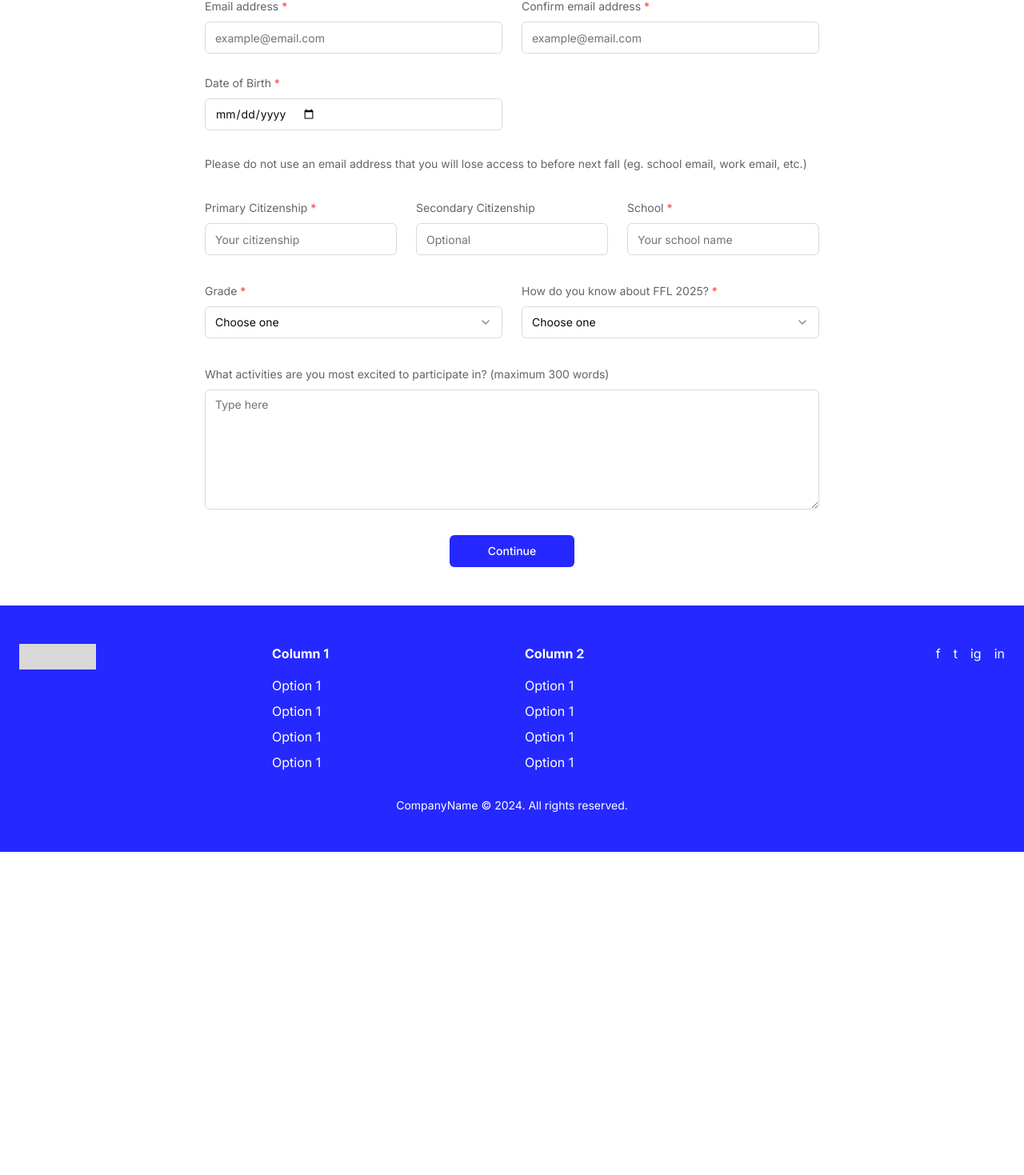
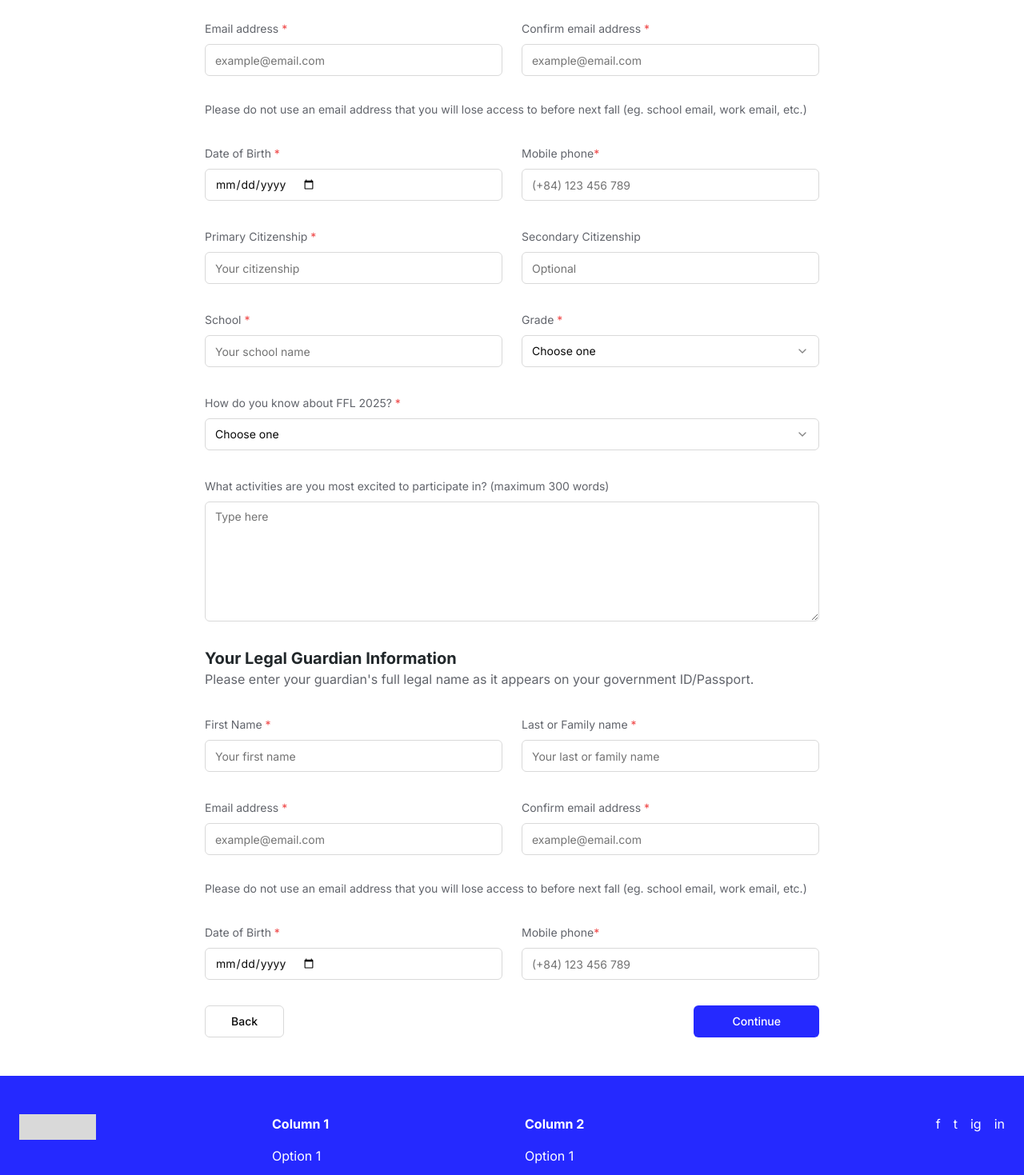
Before and after one commit to khanhngoo/FFL2025-next.js-supabase, a Next.js app: page /apply/form in a window 1280 px wide. Shown: the part 498-1967 px from the top of the page at 80% size. Before the commit the page ends 1563 px from the top, so only its background shows below. Built offline with nearby package versions, Linux system fonts and the light colour scheme; no server answers.

Commit message:
add a bunch of things i dont't remember lol, reformat buttons and email sending, add call to action, add more things and format registration form, havent't add additional data handle for new fields, also remember to add sessionstorage to store recovery data

```diff
--- a/app/apply/form/page.tsx
+++ b/app/apply/form/page.tsx
@@ -57,6 +57,10 @@ export default function RegistrationForm() {
       return
     }
     setStep(2)
+  }
+
+  const handleBack = () => {
+    router.push('/apply')
   }
 
   const handleSubmit = async () => {
@@ -152,11 +156,12 @@ export default function RegistrationForm() {
         </div>
 
         <div className="max-w-3xl mx-auto">
-          <h1 className="text-4xl font-bold text-center text-[#21272a] mb-12">REGISTRATION FORM</h1>
+          <h1 className="text-4xl font-bold text-center text-[#21272a] mb-12">APPLICATION FORM</h1>
 
           {step === 1 && (
             <div className="space-y-8">
               <p className="text-[#61646b]">
+                <span className="font-bold text-[#21272a] text-xl">Your Personal Information</span> <br />
                 Please enter your full legal name as it appears on your government ID/Passport.
               </p>
 
@@ -191,7 +196,7 @@ export default function RegistrationForm() {
                   </label>
                   <Select onValueChange={(value) => handleSelectChange('sex', value)} value={formData.sex}>
                     <SelectTrigger className="border-[#d9d9d9]">
-                      <SelectValue placeholder="Choose one" />
+                      <SelectValue placeholder="Choose one"/>
                     </SelectTrigger>
                     <SelectContent>
                       <SelectItem value="male">Male</SelectItem>
@@ -226,6 +231,12 @@ export default function RegistrationForm() {
                     className="border-[#d9d9d9]"
                   />
                 </div>
+              </div>
+              <p className="text-sm text-[#61646b]">
+                Please do not use an email address that you will lose access to before next fall (eg. school email, work
+                email, etc.)
+              </p>
+              <div className="grid md:grid-cols-2 gap-6">
                 <div className="space-y-2">
                   <label className="text-sm text-[#61646b]">
                     Date of Birth <span className="text-red-500">*</span>
@@ -238,14 +249,23 @@ export default function RegistrationForm() {
                     className="border-[#d9d9d9]"
                   />
                 </div>
+                <div className="space-y-2">
+                  <label className="text-sm text-[#61646b]">
+                    Mobile phone<span className="text-red-500">*</span>
+                  </label>
+                  <Input
+                    type="email"
+                    placeholder="(+84) 123 456 789"
+                    className="border-[#d9d9d9]"
+                  />
+                </div>
               </div>
 
-              <p className="text-sm text-[#61646b]">
-                Please do not use an email address that you will lose access to before next fall (eg. school email, work
-                email, etc.)
-              </p>
 
-              <div className="grid md:grid-cols-3 gap-6">
+
+
+
+              <div className="grid md:grid-cols-2 gap-6">
                 <div className="space-y-2">
                   <label className="text-sm text-[#61646b]">
                     Primary Citizenship <span className="text-red-500">*</span>
@@ -265,7 +285,11 @@ export default function RegistrationForm() {
                     className="border-[#d9d9d9]"
                   />
                 </div>
-                <div className="space-y-2">
+              </div>
+
+
+              <div className="grid md:grid-cols-2 gap-6 items-stretch">
+              <div className="space-y-2">
                   <label className="text-sm text-[#61646b]">
                     School <span className="text-red-500">*</span>
                   </label>
@@ -277,9 +301,6 @@ export default function RegistrationForm() {
                     className="border-[#d9d9d9]"
                   />
                 </div>
-              </div>
-
-              <div className="grid md:grid-cols-2 gap-6 items-stretch">
                 <div className="space-y-2 h-full">
                   <label className="text-sm text-[#61646b]">
                     Grade <span className="text-red-500">*</span>
@@ -296,7 +317,8 @@ export default function RegistrationForm() {
                     </SelectContent>
                   </Select>
                 </div>
-                <div className="space-y-2 h-full">
+              </div>
+              <div className="space-y-2 h-full">
                   <label className="text-sm text-[#61646b]">
                     How do you know about FFL 2025? <span className="text-red-500">*</span>
                   </label>
@@ -312,7 +334,6 @@ export default function RegistrationForm() {
                     </SelectContent>
                   </Select>
                 </div>
-              </div>
 
               <div className="space-y-2">
                 <label className="text-sm text-[#61646b]">
@@ -328,7 +349,105 @@ export default function RegistrationForm() {
                 />
               </div>
 
-              <div className="flex justify-center">
+              {/* Guardian Information Section */}
+              <div className="space-y-8">
+                <p className="text-[#61646b]">
+                  <span className="font-bold text-[#21272a] text-xl">Your Legal Guardian Information</span> <br />
+                  Please enter your guardian's full legal name as it appears on your government ID/Passport.
+                </p>
+
+                <div className="grid md:grid-cols-2 gap-6">
+                  <div className="space-y-2">
+                    <label className="text-sm text-[#61646b]">
+                      First Name <span className="text-red-500">*</span>
+                    </label>
+                    <Input
+                      name="first_name"
+                      value={formData.first_name}
+                      onChange={handleInputChange}
+                      placeholder="Your first name"
+                      className="border-[#d9d9d9]"
+                    />
+                  </div>
+                  <div className="space-y-2">
+                    <label className="text-sm text-[#61646b]">
+                      Last or Family name <span className="text-red-500">*</span>
+                    </label>
+                    <Input
+                      name="last_name"
+                      value={formData.last_name}
+                      onChange={handleInputChange}
+                      placeholder="Your last or family name"
+                      className="border-[#d9d9d9]"
+                    />
+                  </div>
+
+                </div>
+
+                <div className="grid md:grid-cols-2 gap-6">
+                  <div className="space-y-2">
+                    <label className="text-sm text-[#61646b]">
+                      Email address <span className="text-red-500">*</span>
+                    </label>
+                    <Input
+                      name="email"
+                      value={formData.email}
+                      onChange={handleInputChange}
+                      type="email"
+                      placeholder="example@email.com"
+                      className="border-[#d9d9d9]"
+                    />
+                  </div>
+                  <div className="space-y-2">
+                    <label className="text-sm text-[#61646b]">
+                      Confirm email address <span className="text-red-500">*</span>
+                    </label>
+                    <Input
+                      type="email"
+                      placeholder="example@email.com"
+                      className="border-[#d9d9d9]"
+                    />
+                  </div>
+                </div>
+                <p className="text-sm text-[#61646b]">
+                  Please do not use an email address that you will lose access to before next fall (eg. school email, work
+                  email, etc.)
+                </p>
+                <div className="grid md:grid-cols-2 gap-6">
+                  <div className="space-y-2">
+                    <label className="text-sm text-[#61646b]">
+                      Date of Birth <span className="text-red-500">*</span>
+                    </label>
+                    <Input
+                      name="date_of_birth"
+                      value={formData.date_of_birth}
+                      onChange={handleInputChange}
+                      type="date"
+                      className="border-[#d9d9d9]"
+                    />
+                  </div>
+                  <div className="space-y-2">
+                    <label className="text-sm text-[#61646b]">
+                      Mobile phone<span className="text-red-500">*</span>
+                    </label>
+                    <Input
+                      type="email"
+                      placeholder="(+84) 123 456 789"
+                      className="border-[#d9d9d9]"
+                    />
+                  </div>
+                </div>
+              </div>
+
+              <div className="flex justify-between">
+                <Button
+                  variant="outline"
+                  className="border-[#d9d9d9] px-8"
+                  onClick={handleBack}
+                  type="button"
+                >
+                  Back
+                </Button>
                 <Button
                   className="bg-[#2529ff] text-white hover:bg-[#2529ff]/90 px-12"
                   onClick={handleContinue}
--- a/app/faq/page.tsx
+++ b/app/faq/page.tsx
@@ -34,9 +34,12 @@ export default function FAQPage() {
         </div>
 
         <div className="max-w-2xl mx-auto text-center space-y-6">
-          <h2 className="text-xl font-medium text-[#21272a]">Got more question?</h2>
-          <div className="flex gap-4 justify-center">
-            <Input placeholder="Type here" className="max-w-md border-[#d9d9d9]" />
+          <h2 className="text-xl font-medium text-[#21272a]">Got more questions?</h2>
+          <div className="flex gap-2 justify-center">
+            <div className="flex gap-1 justify-center">
+              <Input placeholder="Your email" className="max-w-md border-[#d9d9d9]" />
+              <Input placeholder="Type your question here" className="max-w-md border-[#d9d9d9]" />
+            </div>
             <Button className="bg-[#2529ff] text-white hover:bg-[#2529ff]/90 px-8">Send</Button>
           </div>
         </div>
--- a/app/information/page.tsx
+++ b/app/information/page.tsx
@@ -75,7 +75,9 @@ export default function InformationPage() {
 
         <section className="mb-16">
           <h2 className="text-2xl font-bold text-[#21272a] mb-4">Program Fee</h2>
-          <p className="text-[#61646b] mb-8">The cost of the program is $2,000 per person.</p>
+          <p className="text-[#61646b] mb-8">The cost of the program is $2,000 per person.
+            <br /><i>Note: The program cost will be changed after the application process. Qualified applications might receive financial aid after the review process.</i>
+          </p>
 
           <div className="grid md:grid-cols-2 gap-8">
             <div className="border rounded-lg p-6">
@@ -110,7 +112,7 @@ export default function InformationPage() {
         </section>
 
         <section className="text-center mb-16">
-          <h2 className="text-3xl font-bold text-[#21272a] mb-8">CALL TO ACTION SENTENCE!</h2>
+          <h2 className="text-3xl font-bold text-[#21272a] mb-8">HEY SUCCESSFUL ENTREPRENEUR, WHAT ARE YOU WAITING FOR?</h2>
           <div className="flex justify-center gap-4">
             <Link href="/apply">
                 <Button className="bg-[#2529ff] text-white hover:bg-[#2529ff]/90">Apply Now</Button>
--- a/app/layout.tsx
+++ b/app/layout.tsx
@@ -22,7 +22,7 @@ export default function RootLayout({
             alt="Logo"
             width={96}
             height={32}
-            className="w-24 h-8 object-contain"
+            className="w-auto h-8 object-contain hidden sm:block"
           />
           <div className="flex items-center gap-8">
             <Link href="/" className="text-[#61646b] hover:text-[#21272a]">
```
Also changed, not shown: app/page.tsx (+6 -4 lines).
